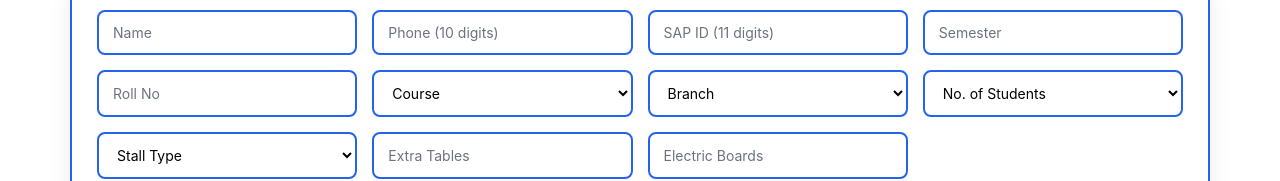
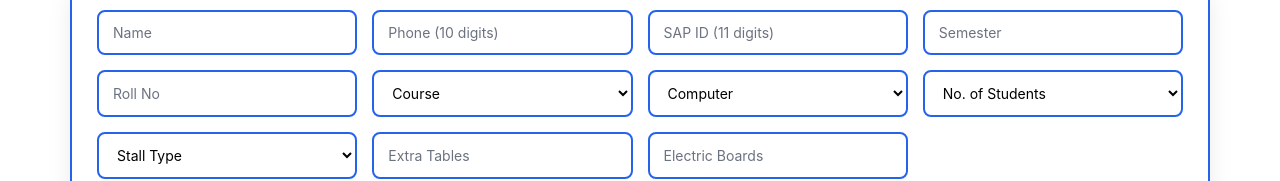
Before and after one commit to param051107/frestum_stall, a React (Create React App) app: page /register in a window 1280 px wide. Shown: the part 127-308 px from the top of the page. Built offline with nearby package versions, Linux system fonts and the light colour scheme.

Commit message:
Refactor branch options in Register component

```diff
--- a/src/pages/Register.js
+++ b/src/pages/Register.js
@@ -122,17 +122,16 @@ function Register() {
           </select>
 
           <select name="branch" onChange={handleChange}>
-            <option value="">Branch</option>
-            <option value="CE">Computer</option>
-            <option value="IT">IT</option>
-            <option value="C">Civil</option>
-            <option value="MEC">Mechanical</option>
-            <option value="CHM">Chemical</option>
-            <option value="PLA">Plastic</option>
-            <option value="AIML">AIML</option>
-            <option value="CSE">Computer Science</option>
-            <option value="EXTC">EXTC</option>
-            <option value="ELE">Electrical</option>
+           <option value="Computer">Computer</option>
+<option value="IT">IT</option>
+<option value="Civil">Civil</option>
+<option value="Mechanical">Mechanical</option>
+<option value="Chemical">Chemical</option>
+<option value="Plastic">Plastic</option>
+<option value="AIML">AIML</option>
+<option value="Computer Science">Computer Science</option>
+<option value="EXTC">EXTC</option>
+<option value="Electrical">Electrical</option>
           </select>
 
           <select name="studentCount" onChange={handleChange}>
```
